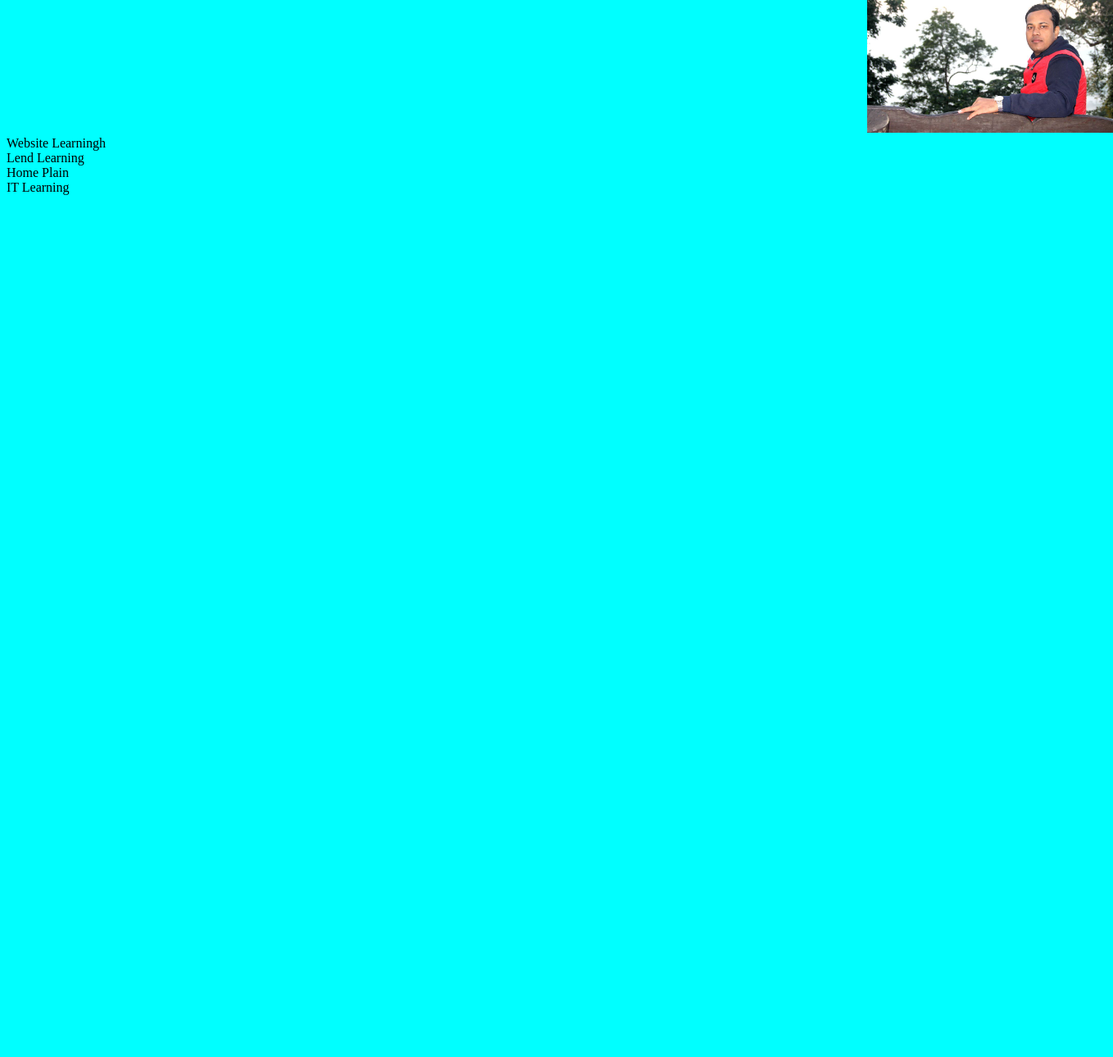
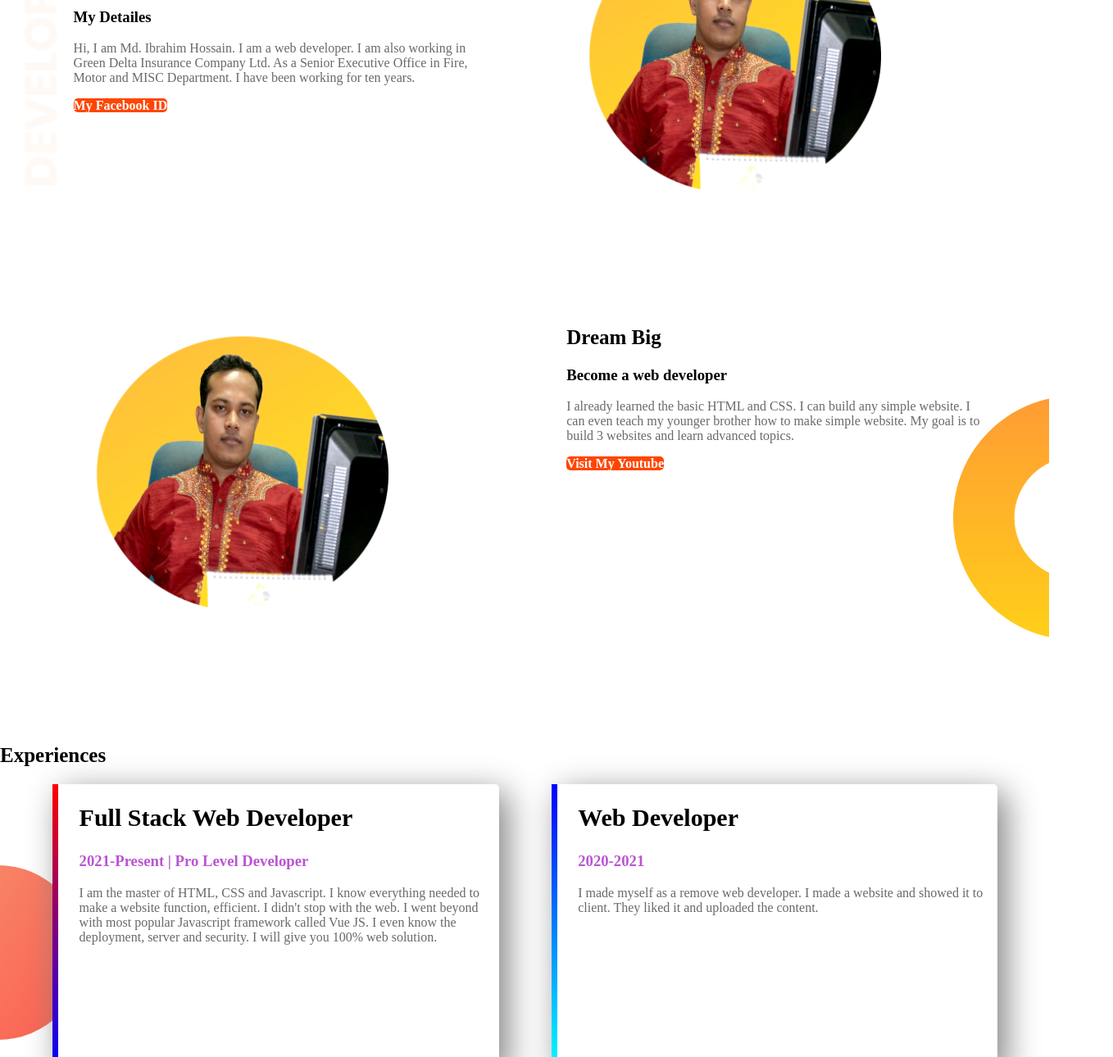
Before and after one commit to IBRAHIM8964/ibrahim-website-01674538964, a plain HTML site: page index.html in a window 1280 px wide. Shown: the part 133-1423 px from the top of the page at 82% size, 1358 px wide, since content can reach past the window. Before the commit the page ends 800 px from the top, so only its background shows below. Drawn offline with Linux system fonts and the light colour scheme.

Commit message:
My new website

```diff
--- a/Mackup.css
+++ b/Mackup.css
@@ -1,26 +1,104 @@
 h1 {
+    font-size: 30px;
+}
 
+h2 {
+
+    font-size: 25px;
+
+}
+.orange-highlight {
+
+    color: mediumorchid
+}
+
+.Half-width{
+
+    width: 40%;
+    float: left;
+    margin-left: 5%;
+    padding-left: 2%;
+
+}
+
+.Half-width img{
+
+    width: 75%
+}
+
+.top-banner {
+
+    background-image: url("Photo/top-banner.png");
+
+    background-repeat: no-repeat;
+}
+
+section {
+
+    height: 500px;
+    padding-bottom: 10px;
+}
+
+body {
+
+    margin: 0px;
+}
+
+.link-button {
+        text-decoration: none;
+        background-color: orangered;
+        padding: 10 px 20px;
+        border-radius: 5px;
+        font-weight: 700;
     color: white;
-    text-align: center;
-    background: red;
-    margin: auto;
-    padding: 25px;
+
+    }
+p{
+    color: dimgrey;
+
 }
+.office-room {
+    background-image: url("Photo/dream-bg.png");
+  background-repeat: no-repeat;
+    background-position: right;
+
+}
+
+.single{
+
+    box-shadow: 10px 10px 40px gray;
+    border-radius: 5px;
+    height: 70%;
+    background-color: white;
+
+}
+
+.area {
+    background-image: url(Photo/exp-bg.png);
+    background-repeat:no-repeat;
+    background-position: left;
+
+}
+
+#full-left {
+    border-left: 7px solid;
+    border-image: linear-gradient(180deg,red,blue);
+    border-image-slice:1;
 
 
 
-body {
+}
 
-background-color: aqua
+#full-right {
 
-}
-img {
-
-height: 200px;
-margin-left: 1050px
+    border-left: 7px solid;
+    border-image: linear-gradient(180deg,blue,cyan);
+    border-image-slice:1;
 
 }
 
-br{
-    color:darkviolet;
+footer P{
+
+    text-align: center;
+    font-size: 14px;
 }
--- a/index.html
+++ b/index.html
@@ -2,27 +2,85 @@
 <html lang="en">
 
 <head>
+
+    <title>Ibrahim's Website</title>
     <link rel="stylesheet" href="Mackup.css">
-    <title>Ibrahim's Website</title>
 </head>
 
 <body>
-  <h1>Important website For Ibrahim </h1>
-<section>
- <dev>
 
-          <img src="asif.jpg" alt="">
+    <section class="top-banner">
+        <div class="Half-width">
+            <h1>Welcome To</h1>
+            <h1>
+                <spean class="orange-highlight">Ibrahim Hossain's</spean> Website
+            </h1>
+            <h3> My Detailes</h3>
+            <p>
+                Hi, I am Md. Ibrahim Hossain. I am a web developer. I am also working in Green Delta Insurance Company Ltd. As a Senior Executive Office in Fire, Motor and MISC Department. I have been working for ten years.
+            </p>
+<a class="link-button" target="_blank" href="https://www.facebook.com/profile.php?id=100008449457931">My Facebook ID</a>
 
- </dev>
+        </div>
 
-  <dev>
-            Website Learningh  </br>
-            Lend Learning</br>
-            Home Plain</br>
-            IT Learning</br>
-</dev>
+       <div class="Half-width">
+
+            <img src="photo/asif.jpg" alt="">
+
+        </div>
+
+    </section>
+
+    <section  class="office-room">
+
+    <div class="Half-width">
+        <img src="photo/asif.jpg" alt="">
+
+
+    </div>
+
+
+    <div class="Half-width">
+        <h2>Dream Big</h2>
+        <h3> Become a web developer</h3>
+        <p>
+            I already learned the basic HTML and CSS. I can build any simple website. I can even teach my younger brother how to make simple website. My goal is to build 3 websites and learn advanced topics.
+        </p>
+        <a class="link-button" target="_blank" href="https://www.youtube.com/feed/library">Visit My Youtube</a>
+
+    </div>
 
 </section>
+
+<section class="area">
+    <h2>Experiences</h2>
+       <div id="full-left" class="Half-width single">
+        <h1>Full Stack Web Developer</h1>
+        <h3 class="orange-highlight"> 2021-Present | Pro Level Developer</h3>
+        <p>
+            I am the master of HTML, CSS and Javascript. I know everything needed to make a website function, efficient. I didn't stop with the web. I went beyond with most popular Javascript framework called Vue JS. I even know the deployment, server and security. I will give you 100% web solution.
+        </p>
+
+
+    </div>
+
+
+
+    <div id="full-right" class="Half-width single">
+      <h1> Web Developer</h1>
+     <h3 class="orange-highlight">2020-2021 </h3>
+       <p>I made myself as a remove web developer. I made a website and showed it to client. They liked it and uploaded the content. </p>
+
+    </div>
+
+</section>
+<footer>
+    <p>© Md.Ibrahim Hossain. Email : ibrahim.3730@gmail.com, Contact : 01674-538964</p>
+
+
+
+</footer>
+
 </body>
 
 </html>
```
Also changed, not shown: Photo/asif.jpg (added), Photo/dream-bg.png (added), Photo/exp-bg.png (added), Photo/top-banner.png (added), asif.jpg (deleted).
